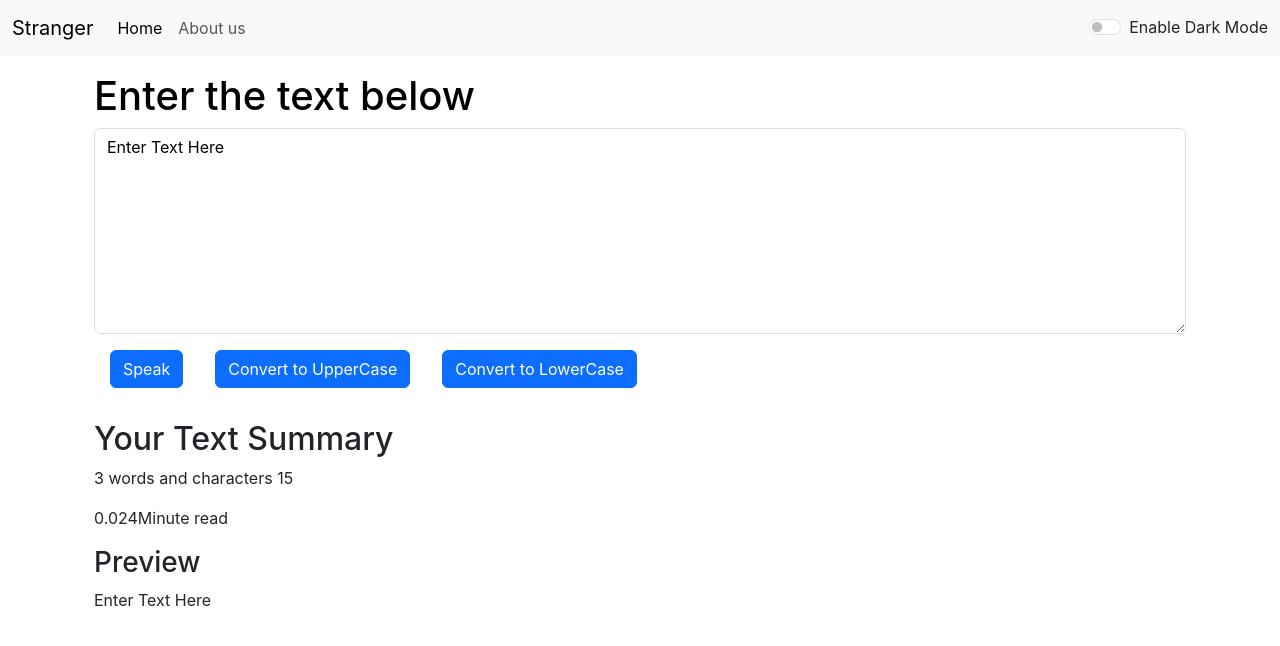
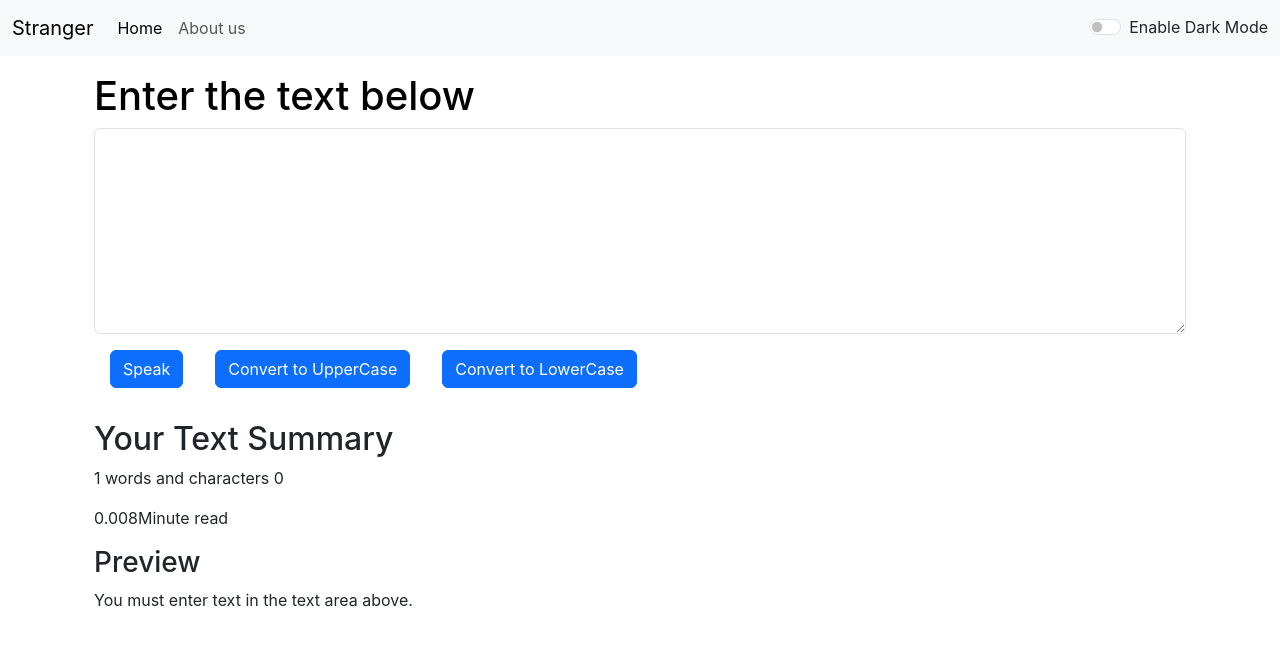
Before and after one commit to akhileshtiwari2/bootstrap_react, a React (Create React App) app: page / in a window 1280 px wide. Shown: the top 646 px of the page. Built offline with nearby package versions, Linux system fonts and the light colour scheme.

Commit message:
Minor changes Done

```diff
--- a/src/components/Navbar.js
+++ b/src/components/Navbar.js
@@ -42,7 +42,7 @@ export default function Navbar(props) {
               id="flexSwitchCheckDefault"
               onClick={props.toggleMode}
             />
-            <label className="form-check-label" HTMLFor="flexSwitchCheckDefault">
+            <label className="form-check-label" htmlFor="flexSwitchCheckDefault">
               Enable Dark Mode
             </label>
           </div>
--- a/src/components/TextForm.js
+++ b/src/components/TextForm.js
@@ -18,7 +18,7 @@ export default function TextForm(props) {
   const handleOnChange = (event) => {
     setText(event.target.value);
   };
-  const [text, setText] = useState("Enter Text Here");
+  const [text, setText] = useState("");
   return (
     <>
       <div className="container my-3" style={{color:props.mode==='dark'?'white':'black'}}>
@@ -66,7 +66,8 @@ export default function TextForm(props) {
         </p>
         <p>{0.008 * text.split(" ").length}Minute read</p>
         <h3> Preview</h3>
-        <p>{text}</p>
+        {/* <p>{text}</p> */}
+        <p>{text.length>0?text:"You must enter text in the text area above."}</p>
       </div>
     </>
   );
```
